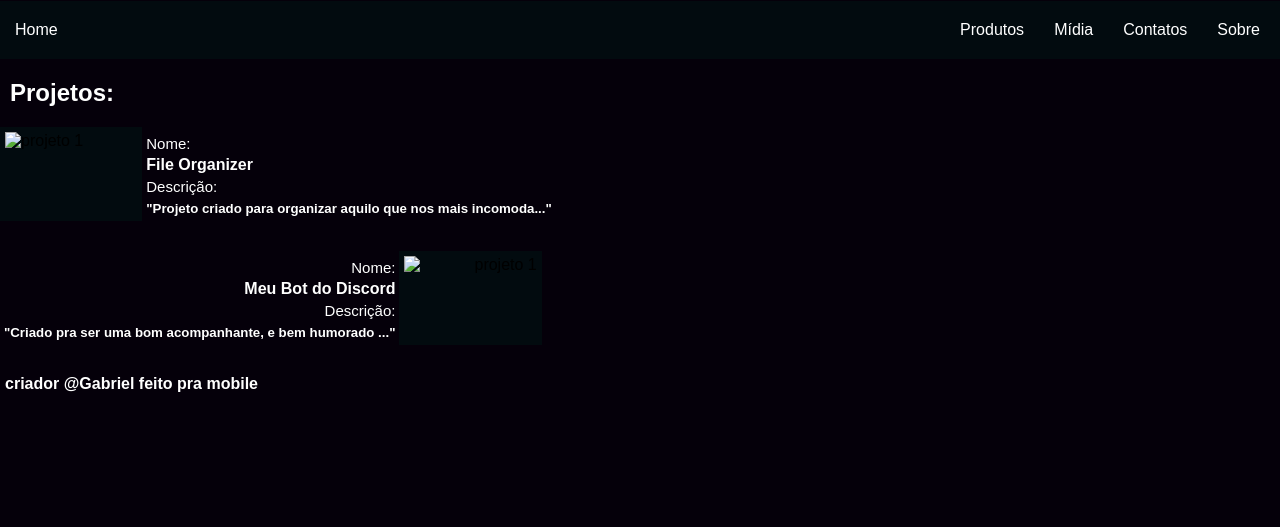
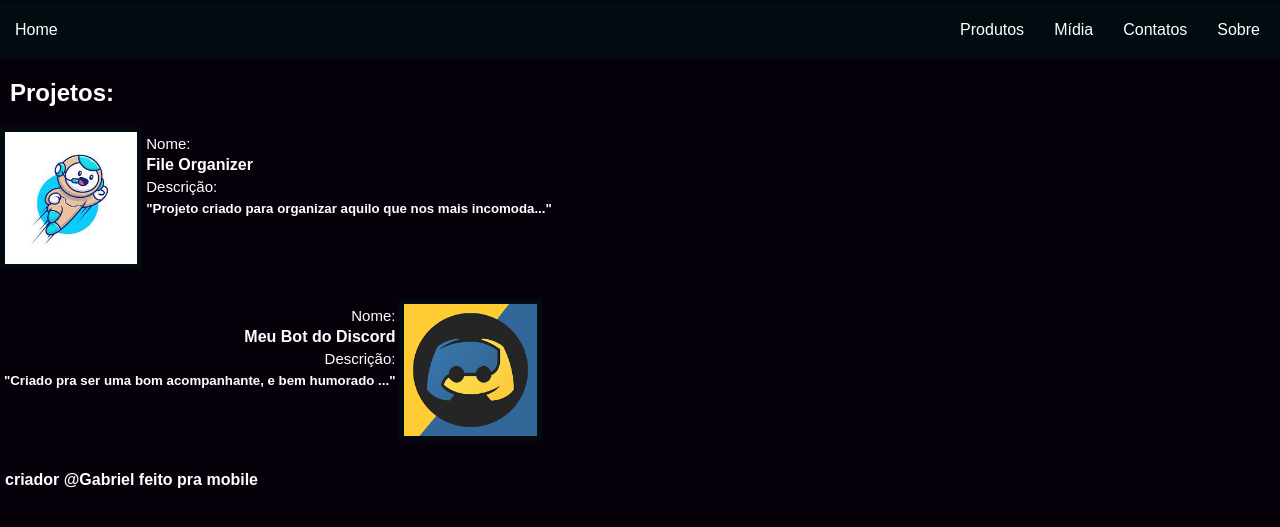
Before and after one commit to Gabriel-bits/Repositorio, a plain HTML site: page index.html in a window 1280 px wide. Shown: the part 79-606 px from the top of the page. Drawn offline with Linux system fonts and the light colour scheme; the site is published under a folder, as on GitHub Pages, so addresses that start at the root find nothing.

Commit message:
Update index.html

```diff
--- a/index.html
+++ b/index.html
@@ -30,7 +30,7 @@
     <div class="Projetos">
 
         <div class="projeto taxtodireta">
-            <img src="/assets/p1.jpg" alt="projeto 1">
+            <img src="./assets/p1.jpg" alt="projeto 1">
             <ul>
                 <p>Nome:</p>
                 <strong>
@@ -50,7 +50,7 @@
                 <p>Descrição:</p>
                 <h5>"Criado pra ser uma bom acompanhante, e bem humorado ..."</h5>
             </ul>
-            <img src="/assets/p3.png" alt="projeto 1">
+            <img src="./assets/p3.png" alt="projeto 1">
         </div>
 
     </div>
```
